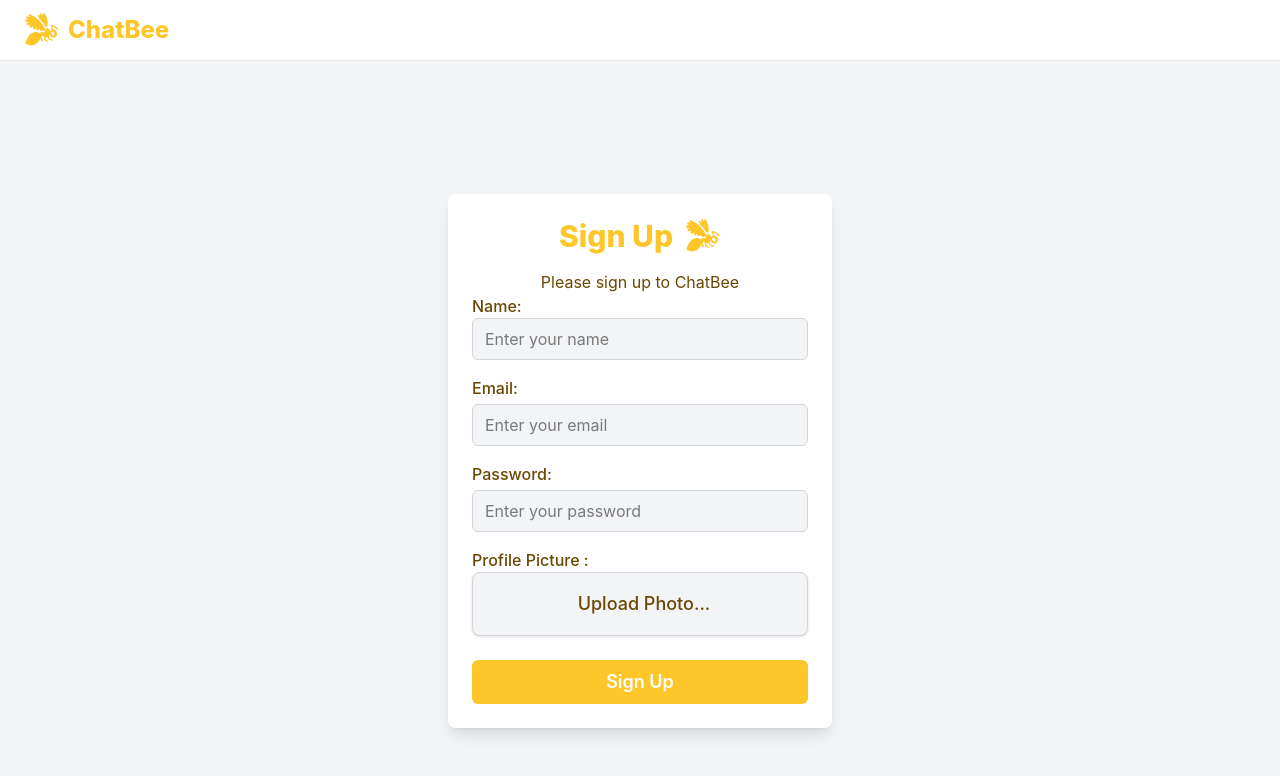
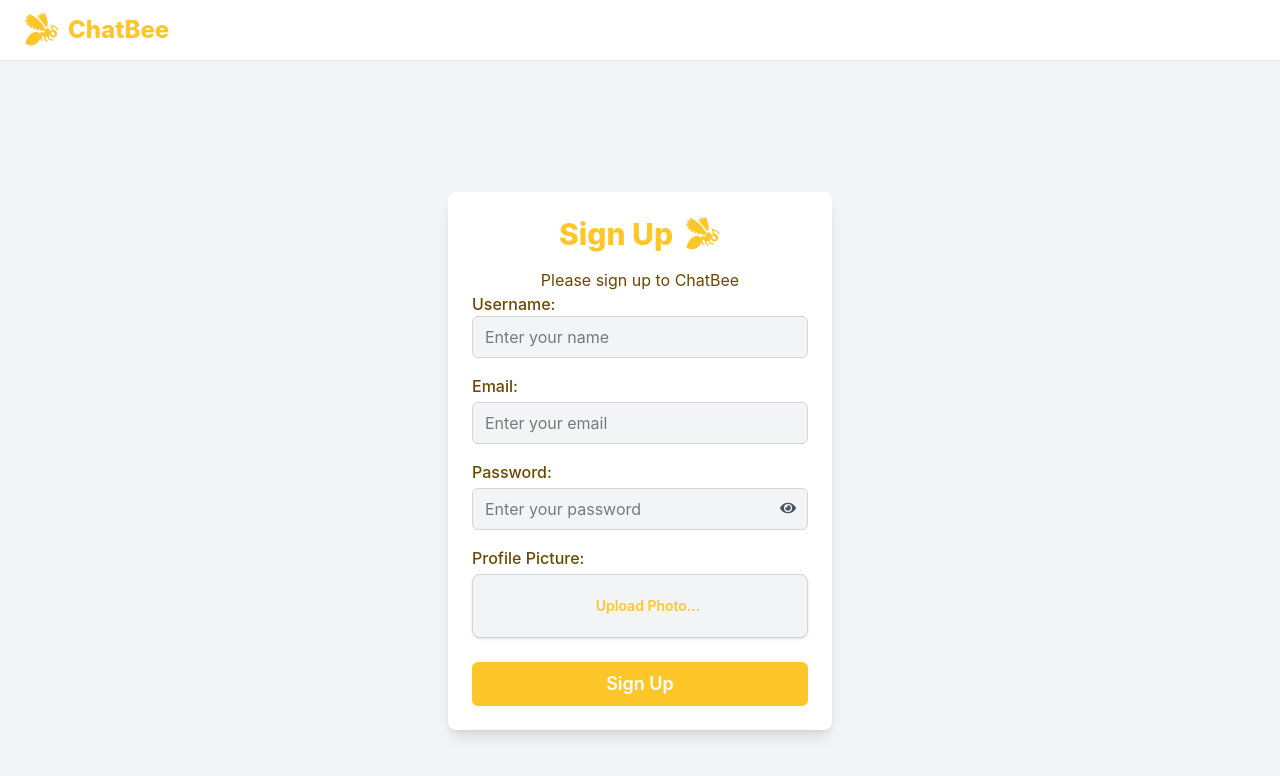
Before and after one commit to NavyendhuMenon/chatBee_Nextjs, a Next.js app: page /auth/signup in a window 1280 px wide. Shown: the top 776 px of the page. Built offline with nearby package versions, Linux system fonts and the light colour scheme; no server answers.

Commit message:
Frontend signup done

```diff
--- a/package.json
+++ b/package.json
@@ -9,6 +9,7 @@
     "lint": "next lint"
   },
   "dependencies": {
+    "axios": "^1.10.0",
     "bcrypt": "^6.0.0",
     "bcryptjs": "^3.0.2",
     "mongoose": "^8.16.0",
--- a/src/app/api/signup/route.ts
+++ b/src/app/api/signup/route.ts
@@ -4,10 +4,24 @@ import bcrypt from "bcryptjs";
 import { NextResponse } from "next/server";
 
 export async function POST(req: Request) {
-  const body = await req.json();
-  console.log("I'm in signup with body:", body);
-  const { name, email, password, profile_pic } = body;
+  const form = await req.formData();
+
+  const name = form.get("name") as string;
+  const email = form.get("email") as string;
+  const password = form.get("password") as string;
+  const profilePic = form.get("profile_pic");
+
+  console.log("I'm in signup with:", { name, email, password });
+
   await connectDB();
+
+  const nameExists = await User.findOne({ name });
+  if (nameExists) {
+    return NextResponse.json(
+      { message: "Name already taken" },
+      { status: 400 }
+    );
+  }
 
   const existing = await User.findOne({ email });
   if (existing)
@@ -17,7 +31,14 @@ export async function POST(req: Request) {
     );
 
   const hash = await bcrypt.hash(password, 10);
-  const user = new User({ name, email, password: hash, profile_pic });
+
+  const user = new User({
+    name,
+    email,
+    password: hash,
+    profile_pic: profilePic ? profilePic.toString() : "",
+  });
+
   await user.save();
 
   return NextResponse.json({ message: "User registered" }, { status: 201 });
--- a/src/app/auth/signup/SignUpForm.tsx
+++ b/src/app/auth/signup/SignUpForm.tsx
@@ -1,32 +1,115 @@
+"use client";
+
 import { GiBee } from "react-icons/gi";
-import { JSX } from "react";
+import { FaEye, FaEyeSlash } from "react-icons/fa";
+import { JSX, useState } from "react";
+import { axiosForm } from "@/utils/axios";
+import { useRouter } from "next/navigation";
+import { signIn } from "next-auth/react";
 
 export default function SignUp(): JSX.Element {
+  const router = useRouter();
+
+  const [userData, setUserData] = useState({
+    name: "",
+    email: "",
+    password: "",
+  });
+
+  const [showPassword, setShowPassword] = useState(false);
+  const [profilePic, setProfilePic] = useState<File | null>(null);
+  const [loading, setLoading] = useState(false);
+  const [success, setSuccess] = useState(false);
+  const [error, setError] = useState("");
+
+  const handleChange = (e: React.ChangeEvent<HTMLInputElement>) => {
+    setUserData((prev) => ({ ...prev, [e.target.name]: e.target.value }));
+  };
+
+  const handleFileChange = (e: React.ChangeEvent<HTMLInputElement>) => {
+    if (e.target.files) {
+      setProfilePic(e.target.files[0]);
+    }
+  };
+
+  const handleSubmit = async (e: React.FormEvent) => {
+    e.preventDefault();
+
+    setLoading(true);
+    setError("");
+    setSuccess(false);
+
+    try {
+      const data = new FormData();
+
+      data.append("name", userData.name);
+      data.append("email", userData.email);
+      data.append("password", userData.password);
+      if (profilePic) {
+        data.append("profile_pic", profilePic);
+      }
+
+      const response = await axiosForm.post("/api/signup", data);
+
+      if (response.status !== 201) {
+        setError(response.data?.message || "Failed to sign up");
+        return;
+      }
+      const res = await signIn("credentials", {
+        redirect: false, // don't redirect automatically
+        email: userData.email,
+        password: userData.password,
+      });
+
+
+      if (res?.ok) {
+        router.push("/");
+      } else {
+        setError("Signup successful, but auto-login failed.");
+      }
+    } catch (err: any) {
+      setError(err?.response?.data?.message || "Something went wrong");
+    } finally {
+      setLoading(false);
+    }
+  };
+
   return (
     <div className="flex justify-center items-center h-screen bg-gray-100">
       <div className="bg-white w-full max-w-sm mx-4 rounded-lg shadow-lg p-6">
         <div className="flex justify-center mb-4">
-                  <h1 className="text-[var(--color-primary)] text-3xl font-extrabold flex items-center gap-3">
-                    Sign Up <GiBee className="text-4xl" />
-                  </h1>
-                </div>
-
+          <h1 className="text-[var(--color-primary)] text-3xl font-extrabold flex items-center gap-3">
+            Sign Up <GiBee className="text-4xl" />
+          </h1>
+        </div>
         <h3 className="text-center text-[var(--color-secondary)]">
           Please sign up to ChatBee
         </h3>
+        {success && (
+          <p className="text-green-600 font-medium text-center mb-3">
+            ✅ Signup successful!
+          </p>
+        )}
 
-        <form className="space-y-4">
+        {error && (
+          <p className="text-red-600 font-medium text-center mb-3">{error}</p>
+        )}
+
+        <form className="space-y-4" onSubmit={handleSubmit}>
           <div className="flex flex-col">
             <label
               htmlFor="name"
               className="font-medium text-[var(--color-secondary)]"
             >
-              Name:
+              Username:
             </label>
             <input
               type="text"
               id="name"
               name="name"
+              value={userData.name}
+              onChange={handleChange}
+              required
               placeholder="Enter your name"
               className="bg-gray-100 px-3 py-2 rounded-md border border-gray-300 focus:outline-none focus:border-[var(--color-primary)] focus:ring-2 focus:ring-[var(--color-primary)]"
             />
@@ -43,12 +126,14 @@ export default function SignUp(): JSX.Element {
               type="email"
               id="email"
               name="email"
+              value={userData.email}
+              onChange={handleChange}
+              required
               placeholder="Enter your email"
               className="bg-gray-100 px-3 py-2 rounded-md border border-gray-300 focus:outline-none focus:border-[var(--color-primary)] focus:ring-2 focus:ring-[var(--color-primary)]"
             />
           </div>
-
-          <div className="flex flex-col">
+          <div className="flex flex-col relative">
             <label
               htmlFor="password"
               className="font-medium text-[var(--color-secondary)] mb-1"
@@ -56,37 +141,63 @@ export default function SignUp(): JSX.Element {
               Password:
             </label>
             <input
-              type="password"
+              type={showPassword ? "text" : "password"}
               id="password"
               name="password"
+              value={userData.password}
+              onChange={handleChange}
+              required
               placeholder="Enter your password"
-              className="bg-gray-100 px-3 py-2 rounded-md border border-gray-300 focus:outline-none focus:border-[var(--color-primary)] focus:ring-2 focus:ring-[var(--color-primary)]"
+              className="bg-gray-100 px-3 py-2 pr-10 rounded-md border border-gray-300 focus:outline-none focus:border-[var(--color-primary)] focus:ring-2 focus:ring-[var(--color-primary)]"
             />
+
+            {/* Eye Icon */}
+            <span
+              onClick={() => setShowPassword((prev) => !prev)}
+              className="absolute right-3 top-10 cursor-pointer text-gray-600"
+            >
+              {showPassword ? <FaEyeSlash /> : <FaEye />}
+            </span>
           </div>
 
           <div>
             <label
               htmlFor="profile_pic"
-              className="font-medium text-[var(--color-secondary)] mb-1"
+              className="font-medium text-[var(--color-secondary)]"
             >
-              {" "}
-              Profile Picture :
-              <div className="flex justify-center items-center h-16 bg-gray-100 border border-gray-300 hover:border-[var(--color-primary)] cursor-pointer rounded-lg transition duration-300 ease-in-out shadow-sm hover:shadow-md">
-                <p className="text-sm max-w-[300px] text-[var(--color-secondary)] font-medium "></p>
-                <button className="text-lg pl-2  "> Upload Photo...</button>
-              </div>
+              Profile Picture:
             </label>
+            <div
+              className="flex justify-center items-center h-16 bg-gray-100 border border-gray-300 hover:border-[var(--color-primary)] cursor-pointer rounded-lg transition duration-300 ease-in-out shadow-sm hover:shadow-md mt-1 mb-2"
+              onClick={() => document.getElementById("profile_pic")?.click()}
+            >
+              <p className="text-sm text-[var(--color-secondary)] font-medium truncate px-2">
+                {profilePic?.name}
+              </p>
+              <button
+                type="button"
+                className="text-[var(--color-primary)] text-sm font-semibold"
+              >
+                Upload Photo...
+              </button>
+            </div>
             <input
               type="file"
               id="profile_pic"
               name="profile_pic"
-              className="bg-slate-100 focus:outline-[var(--color-primary) hidden"
+              accept="image/*"
+              onChange={handleFileChange}
+              className="hidden"
             />
           </div>
 
           <div className="flex justify-center mt-6">
-            <button className="w-full text-lg font-semibold text-white bg-[var(--color-primary)] py-2 rounded-md hover:bg-opacity-90 transition-all">
-              Sign Up
+            <button
+              type="submit"
+              disabled={loading}
+              className="w-full text-lg font-semibold text-white bg-[var(--color-primary)] py-2 rounded-md hover:bg-opacity-90 transition-all"
+            >
+              {loading ? "Signing Up..." : "Sign Up"}
             </button>
           </div>
         </form>
--- a/src/lib/mongodb.ts
+++ b/src/lib/mongodb.ts
@@ -1,28 +1,27 @@
-import mongoose from 'mongoose';
+import mongoose from "mongoose";
 
-export async function connectDB() {
+const MONGODB_URI = process.env.MONGODB_URI || "";
+
+let isConnected = false;
+
+export const connectDB = async () => {
+  if (isConnected) {
+    console.log("✅ Already connected to MongoDB. Skipping new connection.");
+    return;
+  }
+
+  if (mongoose.connections[0].readyState) {
+    isConnected = true;
+    console.log("✅ Already connected. Using existing connection.");
+    return;
+  }
+
   try {
-    console.log("Attempting to connect to MongoDB...");
-
-    mongoose.connection.on('connected', () => {
-      console.log("Connected to MongoDB ✅");
-    });
-
-    mongoose.connection.on('error', (error) => {
-      console.error("MongoDB connection error ❌:", error);
-    });
-
-    if (mongoose.connection.readyState >= 1) {
-      console.log("Already connected to MongoDB. Skipping new connection.");
-      return;
-    }
-
-    await mongoose.connect(process.env.MONGODB_URI as string, {
-      useNewUrlParser: true,
-      useUnifiedTopology: true
-    } as any);
-
+    await mongoose.connect(MONGODB_URI)
+    isConnected = true;
+    console.log("✅ MongoDB connected successfully.");
   } catch (error) {
-    console.error("Something went wrong while connecting to MongoDB ❌:", error);
+    console.error("❌ MongoDB connection failed:", error);
+    throw error;
   }
-}
+};
--- /dev/null
+++ b/src/utils/axios.ts
@@ -0,0 +1,15 @@
+import axios from "axios";
+
+const axiosJSON = axios.create({
+  baseURL: process.env.NEXT_PUBLIC_API_URL || "",
+  headers: {
+    "Content-Type": "application/json",
+  },
+});
+
+const axiosForm = axios.create({
+  baseURL: process.env.NEXT_PUBLIC_API_URL || "",
+  // no explicit content-type header here
+});
+
+export { axiosJSON, axiosForm };
```
Also changed, not shown: src/lib/authOptions.ts (+30 -9 lines), 1 other file (tests, documents, lock files or other folders).
